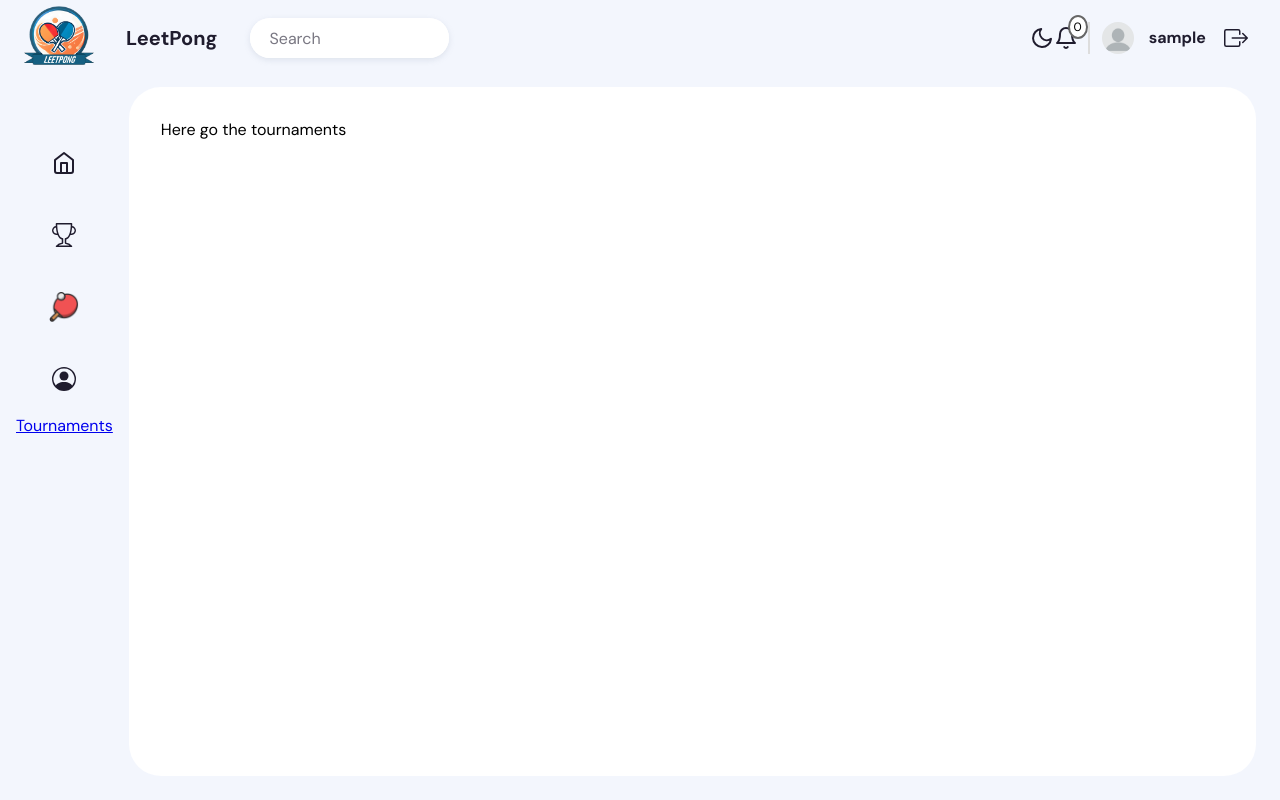
After one commit to bramvanwersch/pingpong_bracket, a Django app: page /tournament/ in a window 1280 px wide. The commit adds this page. Run offline with Django 4.2, Linux system fonts and the light colour scheme; the visitor is signed in with stand-in values (Sample User, id 1); some libraries are stand-ins or nearby versions.

Commit message:
start for the tournaments

```diff
--- a/base/templates/app.html
+++ b/base/templates/app.html
@@ -91,6 +91,9 @@
                               d="M0 8a8 8 0 1 1 16 0A8 8 0 0 1 0 8m8-7a7 7 0 0 0-5.468 11.37C3.242 11.226 4.805 10 8 10s4.757 1.225 5.468 2.37A7 7 0 0 0 8 1"/>
                     </svg>
                 </a>
+            <a href="/tournament/">
+                Tournaments
+            </a>
             </div>
 
             <div class="projects-section">
--- a/table_tennis_scoreboard/settings.py
+++ b/table_tennis_scoreboard/settings.py
@@ -43,6 +43,7 @@ INSTALLED_APPS = [
     "leaderboard",
     "chatting",
     "api",
+    "tournaments",
 ]
 
 MIDDLEWARE = [
--- a/table_tennis_scoreboard/urls.py
+++ b/table_tennis_scoreboard/urls.py
@@ -24,4 +24,5 @@ urlpatterns = [
     path("leaderboard/", include("leaderboard.urls")),
     path("chatroom/", include("chatting.urls")),
     path("api/", include("api.urls")),
+    path("tournament/", include("tournaments.urls")),
 ]
--- /dev/null
+++ b/tournaments/apps.py
@@ -0,0 +1,6 @@
+from django.apps import AppConfig
+
+
+class TournamentsConfig(AppConfig):
+    default_auto_field = "django.db.models.BigAutoField"
+    name = "tournaments"
--- /dev/null
+++ b/tournaments/templates/tournaments_overview.html
@@ -0,0 +1,12 @@
+{% extends 'app.html' %}
+{% load static %}
+
+{% block app %}
+    <div>
+        Here go the tournaments
+    </div>
+{% endblock %}
+{% block scripts %}
+    <script>
+    </script>
+{% endblock %}
--- /dev/null
+++ b/tournaments/urls.py
@@ -0,0 +1,7 @@
+from django.urls import path
+
+from tournaments import views
+
+urlpatterns = [
+    path("", views.TournamentMainView.as_view()),
+]
--- /dev/null
+++ b/tournaments/views.py
@@ -0,0 +1,8 @@
+from django.template.response import TemplateResponse
+
+from general_src.base_view import BaseView
+
+
+class TournamentMainView(BaseView):
+    def get(self, request):
+        return TemplateResponse(request, "tournaments_overview.html")
```
Also changed, not shown: tournaments/__init__.py (added), tournaments/migrations/__init__.py (added), tournaments/models.py (added).
